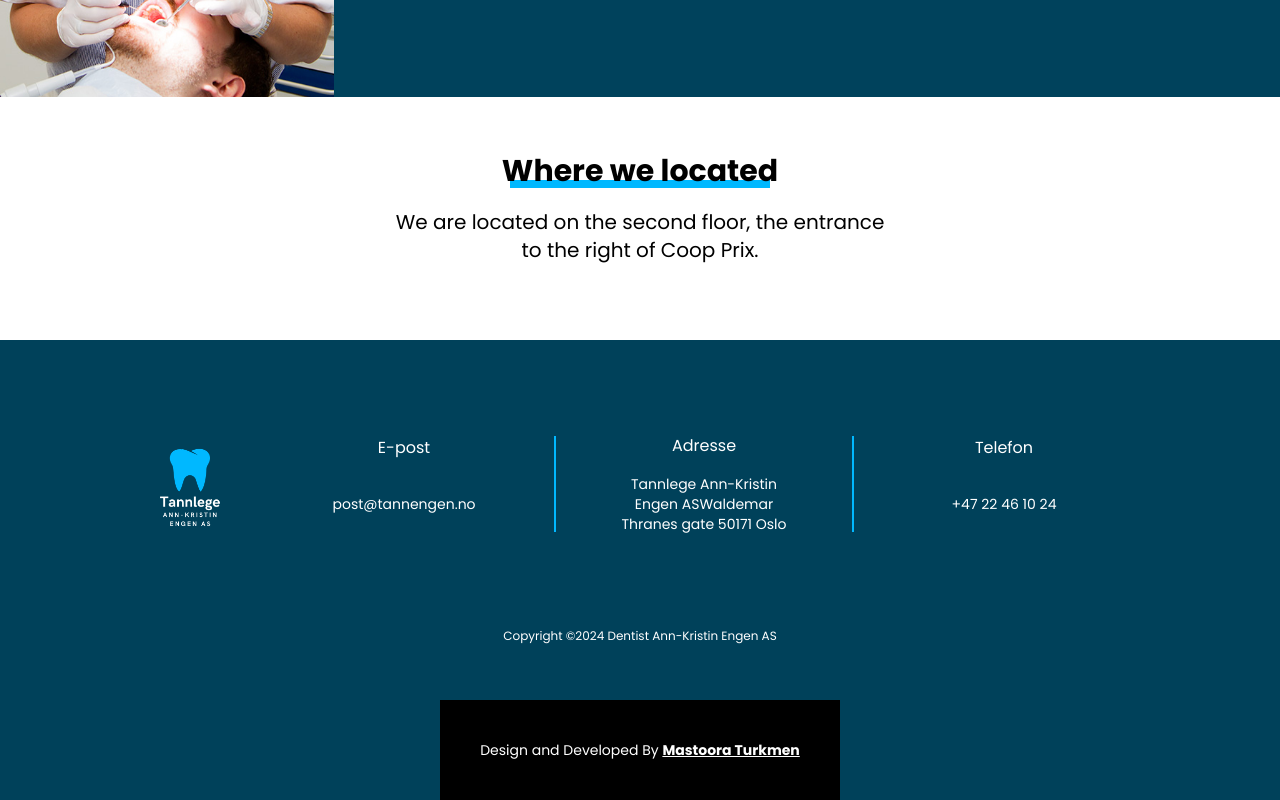
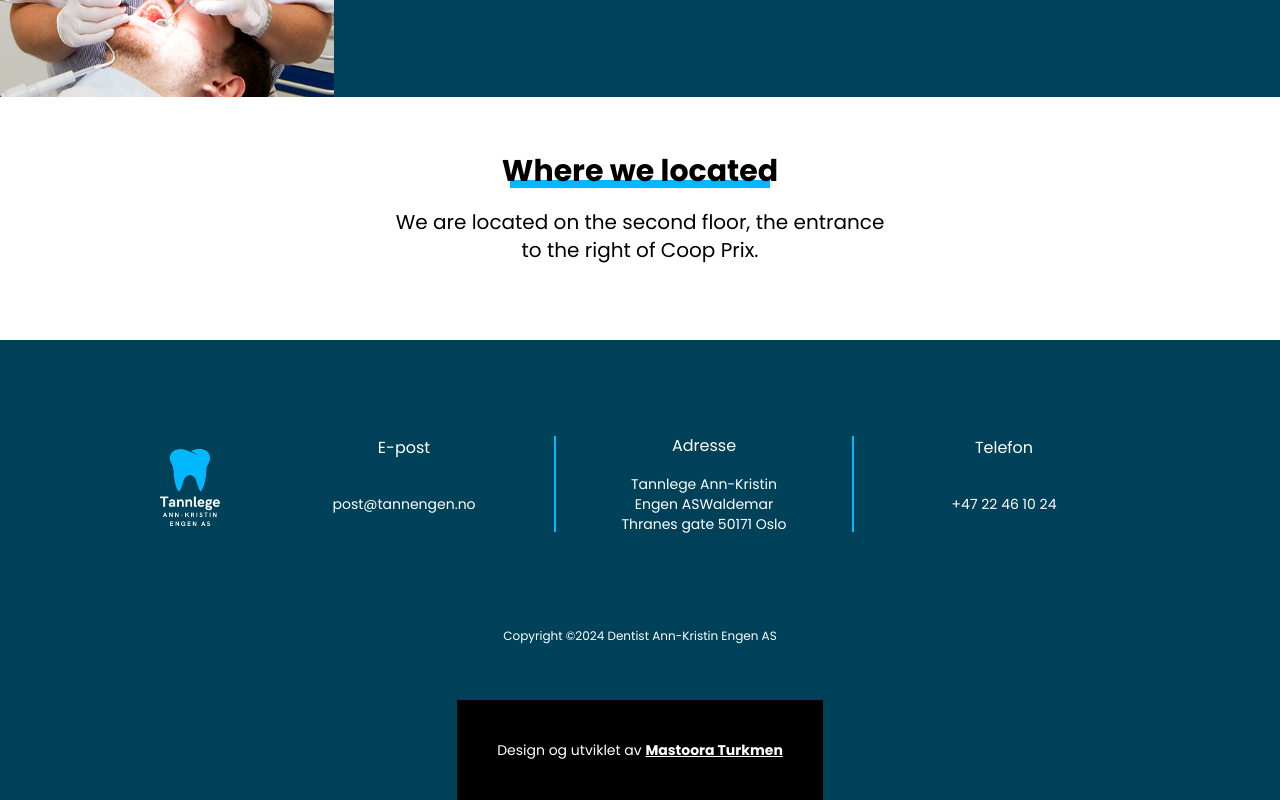
Before and after one commit to MastooraTurkmen/tannglege-engen-as, a Next.js app: page / in a window 1280 px wide. Shown: the part 6034-6834 px from the top of the page. Built offline with nearby package versions, Linux system fonts and the light colour scheme; a web font is replaced by a local one.

Commit message:
convert to norwegian

```diff
--- a/components/Footer.jsx
+++ b/components/Footer.jsx
@@ -44,7 +44,7 @@ const Footer = () => {
       </p>
       <div className="bg-black text-[10px] md:text-sm text-white p-10">
         <h1>
-          Design and Developed By{" "}
+          Design og utviklet av{" "}
           <a
             target="_blanket"
             className="font-bold underline"
```
